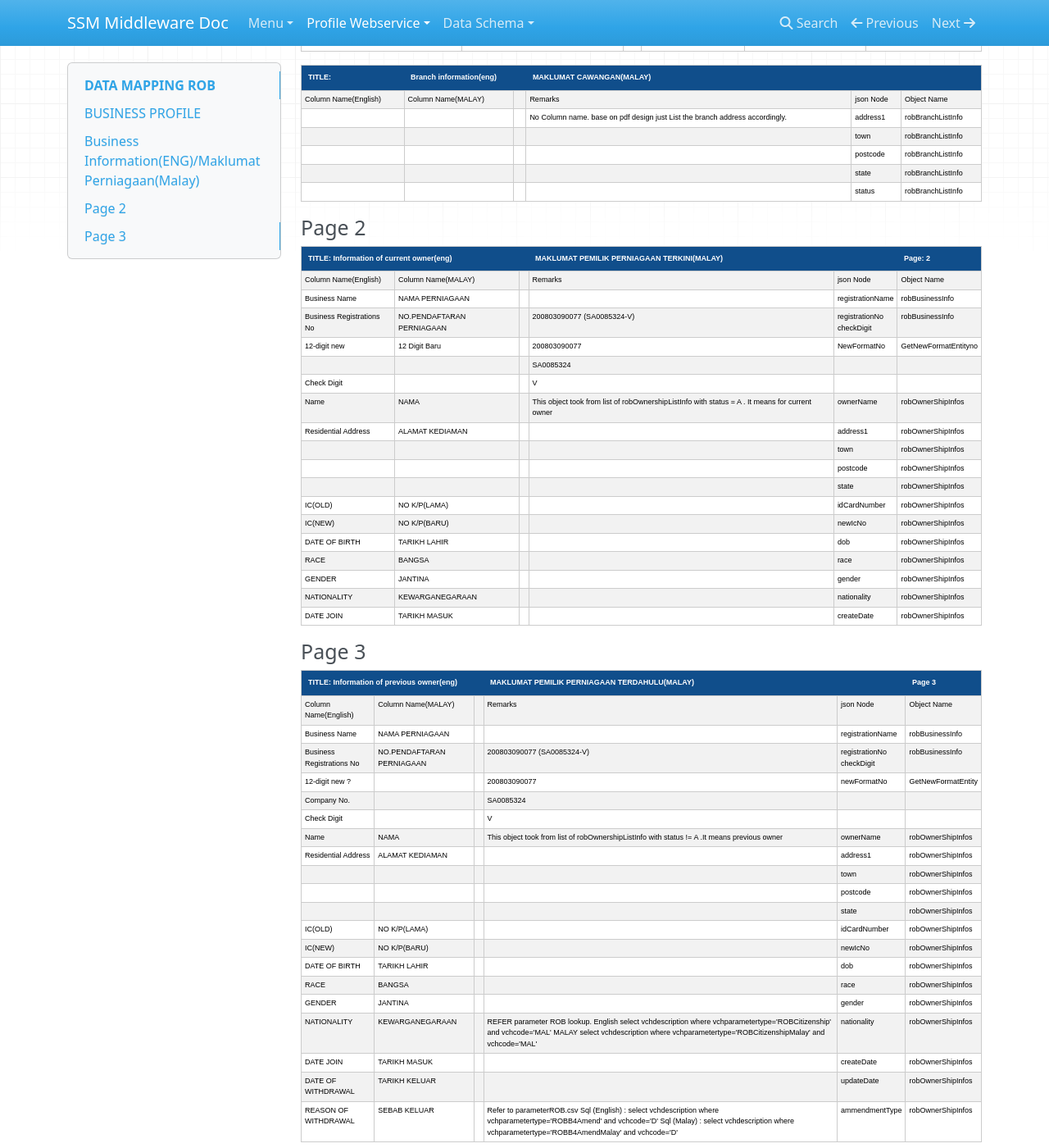
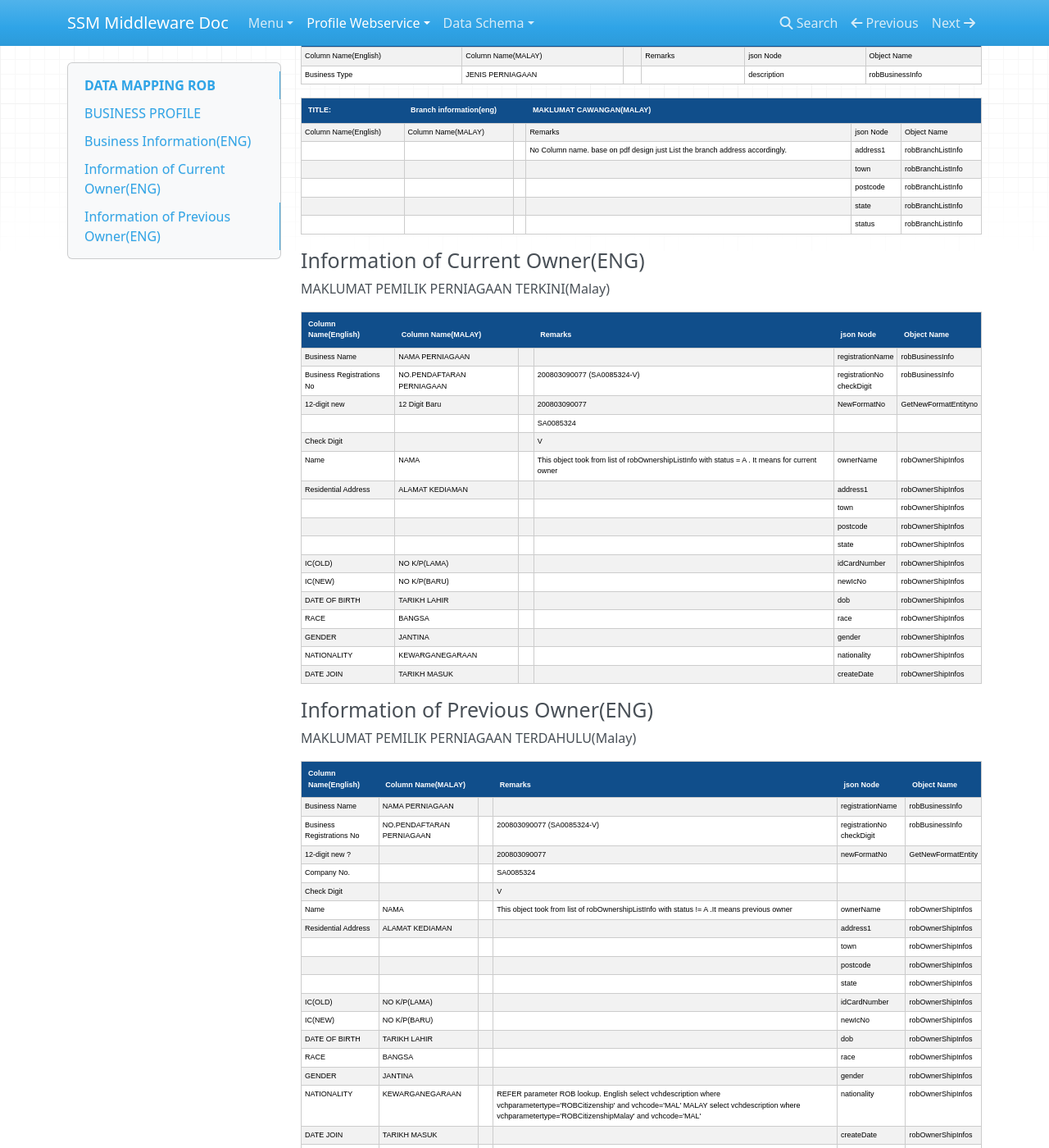
Before and after one commit to ampunkboyx/SSM-Middleware-Mkdocs, an MkDocs documentation site: the page built from docs/Documents/Profile Webservice/Data Mapping/ROB/DataMappingROB.md, in a window 1280 px wide and 1400 px high, scrolled down 1050 px. Shown: the whole window at 82% size. Built offline with MkDocs 1.6.1, drawn with Linux system fonts in a browser that asks for light colours; nearby versions of some CDN libraries; some of the changed text lies outside the part shown.

Commit message:
Update DataMappingROB.md

```diff
--- a/docs/Documents/Profile Webservice/Data Mapping/ROB/DataMappingROB.md
+++ b/docs/Documents/Profile Webservice/Data Mapping/ROB/DataMappingROB.md
@@ -2,7 +2,8 @@
 ## BUSINESS PROFILE
 	Service	getBizProfile
 PDF TEMPLATE
-## Business Information(ENG)/Maklumat Perniagaan(Malay)
+## Business Information(ENG)
+Maklumat Perniagaan(Malay)
 <style type="text/css">
 	table.tableizer-table {
 		font-size: 9px;
@@ -305,24 +306,20 @@ PDF TEMPLATE
 	</tbody>
 </table>
 
-## Page 2
+## Information of Current Owner(ENG)
+MAKLUMAT PEMILIK PERNIAGAAN TERKINI(Malay)
 <table class="tableizer-table">
 	<thead>
 		<tr class="tableizer-firstrow">
-			<th colspan=3>TITLE: Information of current owner(eng)</th>
-			<th colspan=2>MAKLUMAT PEMILIK PERNIAGAAN TERKINI(MALAY)</th>
-			<th>Page: 2</th>
+			<th>Column Name(English)</th>
+			<th>Column Name(MALAY)</th>
+			<th>&nbsp;</th>
+			<th>Remarks</th>
+			<th>json Node</th>
+			<th>Object Name</th>
 		</tr>
 	</thead>
 	<tbody>
-		<tr>
-			<td>Column Name(English)</td>
-			<td>Column Name(MALAY)</td>
-			<td>&nbsp;</td>
-			<td>Remarks</td>
-			<td>json Node</td>
-			<td>Object Name</td>
-		</tr>
 		<tr>
 			<td>Business Name</td>
 			<td>NAMA PERNIAGAAN</td>
@@ -463,24 +460,20 @@ PDF TEMPLATE
 	</tbody>
 </table>
 
-## Page 3
+## Information of Previous Owner(ENG)
+MAKLUMAT PEMILIK PERNIAGAAN TERDAHULU(Malay)
 <table class="tableizer-table">
 	<thead>
 		<tr class="tableizer-firstrow">
-			<th colspan=3>TITLE: Information of previous owner(eng)</th>
-			<th colspan=2>MAKLUMAT PEMILIK PERNIAGAAN TERDAHULU(MALAY)</th>
-			<th>Page 3</th>
+			<th>Column Name(English)</th>
+			<th>Column Name(MALAY)</th>
+			<th>&nbsp;</th>
+			<th>Remarks</th>
+			<th>json Node</th>
+			<th>Object Name</th>
 		</tr>
 	</thead>
 	<tbody>
-		<tr>
-			<td>Column Name(English)</td>
-			<td>Column Name(MALAY)</td>
-			<td>&nbsp;</td>
-			<td>Remarks</td>
-			<td>json Node</td>
-			<td>Object Name</td>
-		</tr>
 		<tr>
 			<td>Business Name</td>
 			<td>NAMA PERNIAGAAN</td>
```
